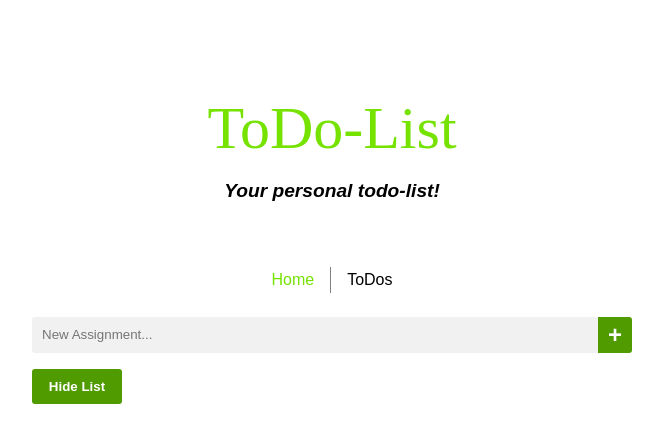
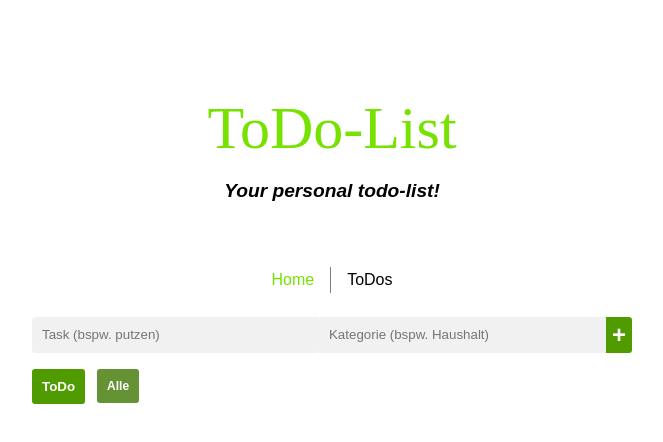
Before and after one commit to Kartoffi/todo-list, a Vue app: page /todos in a window 1280 px wide. Shown: the top 442 px of the page, without its empty margins (308-971 px from the left). Built offline with nearby package versions, Linux system fonts and the light colour scheme.

Commit message:
Add tags

```diff
--- a/src/views/ToDosView.vue
+++ b/src/views/ToDosView.vue
@@ -1,17 +1,56 @@
 <script setup>
   import { ref } from 'vue';
   import { useFlash } from '../composables/useFlash';
+  let { flash } = useFlash();
   // import { useStorage } from '../composables/useStorage.js';
 
   // let food = useStorage('food');
   // let age = useStorage('age');
   // let comment = ref('test value');
   const assignment = ref('');
-  const show = ref(true);
+  const assignmentTag = ref('');
   const list = ref([]);
+  const tags = ref(["Alle"]);
+  const completed = ref(false);
+  const selectedTag = ref("Alle");
   function add() {
+    for (let i = 0; i < list.value.length; i++) {
+      if (list.value[i].name == assignment.value) {
+        flash("Task nicht hinzugefügt", "Du hast bereits einen Task mit identischen Namen!", "warning");
+        return;
+      }
+    }
     if (assignment.value != '') {
-      list.value.push(assignment.value);
+      list.value.push({
+        name: assignment.value,
+        completed: false,
+        id: list.value.length+1,
+        tag: assignmentTag.value,
+      });
+      for (let i = 0; i < tags.value.length; i++) {
+        if (tags.value[i] == assignmentTag.value) {
+          assignment.value = '';
+          assignmentTag.value = '';
+          return;
+        }
+      }
+      tags.value.push(assignmentTag.value);
+      assignment.value = '';
+      assignmentTag.value = '';
+    }
+  }
+  function remove(task) {
+    for (let i = 0; i < list.value.length; i++) {
+      if (list.value[i].name == task.name) {
+        list.value.splice(i, 1);
+      }
+    }
+  }
+  function changeState(task) {
+    for (let i = 0; i < list.value.length; i++) {
+      if (list.value[i].name == task.name) {
+        list.value[i].completed = true;
+      }
     }
   }
 </script>
@@ -22,21 +61,31 @@
     <!-- <p>What is your favorite food? <input type="text" v-model="food"></p>
     <p>How old are you? <input type="text" v-model="age"></p> -->
     <!-- <form @submit.prevent="add"> -->
-    <div>
-      <input type="text" v-model="assignment" placeholder="New Assignment..." class="input-task">
-      <button @click="add" class="add-task"> +</button>
+    <form @submit.prevent="add">
+      <input type="text" v-model="assignment" placeholder="Task (bspw. putzen)" class="input-task">
+      <input type="text" v-model="assignmentTag" placeholder="Kategorie (bspw. Haushalt)" class="input-task">
+      <button class="add-task"> +</button>
+    </form>
+    <div class="buttons-tab">
+      <button @click="completed = !completed" v-if="completed == false" class="standard-button">ToDo</button>
+      <button @click="completed = !completed" v-else class="standard-button">Completed</button>
+      <template v-for="tag of tags">
+        <button class="tag-button" @click="selectedTag = tag"> {{ tag }}</button>
+      </template>
     </div>
-    <button @click="show = !show" v-if="show" class="show-list">Hide List</button>
-    <button @click="show = !show" v-else class="show-list">Show List</button>
     <!-- </form> -->
-
-    <ul v-if="show && list.length">
-      <li v-for="item of list">
-        <label>
-          {{ item }}
-        </label>
-        <input type="checkbox" class="check-box">
-      </li>
+    <ul v-if="list.length">
+      <template v-for="item of list">
+        <li v-if="item.completed == completed && (item.tag == selectedTag || selectedTag == 'Alle')">
+          <label :class="completed ? 'completed-task' : ''">
+            {{ item.name }}
+          </label>
+          <div class="group">
+            <input type="checkbox" class="check-box" @click="changeState(item)" v-if="!completed">
+            <button @click="remove(item)" class="remove-task"> x </button>
+          </div>
+        </li>
+      </template>
     </ul>
     <p v-else-if="list.length"></p>
     <p v-else></p>
@@ -69,30 +118,85 @@
     background-color: #64c200;
   }
 
- div {
+  .remove-task {
+    border: none;
+    width: 30px;
+    font-size: 15px;
+    font-weight: bold;
+    color: rgb(225, 58, 58);
+    background: none;
+    opacity: 0;
+    padding: 0;
+  }
+
+  li:hover {
+    border-color: aliceblue;
+  }
+
+  li:hover .remove-task{
+    opacity: 1;
+  }
+
+ form {
     display: flex;
     width: 100%;
  }
 
- .show-list {
+ .group {
+  display: flex;
+  width: unset;
+ }
+
+ .completed-task {
+  text-decoration: line-through;
+ }
+
+ .buttons-tab {
+  margin: 1rem 0rem;
+  width: 100%;
+  display: flex;
+  justify-content: start;
+  align-items: center;
+  flex-wrap: wrap;
+  gap: 0.75rem;
+ }
+
+ .standard-button {
     background-color: #509b00;
     color: white;
     font-weight: bold;
     border:none;
     padding: 10px;
     border-radius: 3px;
-    margin: 1rem 0;
     cursor: pointer;
-    width: 90px;
  }
 
- .show-list:hover {
+ .tag-button {
+    background-color: #659235;
+    color: white;
+    font-size: 12px;
+    font-weight: bold;
+    border:none;
+    padding: 10px;
+    border-radius: 3px;
+    cursor: pointer;
+ }
+
+ .tag-button:hover {
+  background-color: #78a746;
+ }
+
+ .standard-button:hover {
     background-color: #64c200;
  }
 
   ul {
     padding-left: 0;
     margin: 0;
+    /* display: flex;
+    flex-direction: column;
+    align-items: center;
+    justify-content: space-between; */
   }
 
   li {
@@ -114,7 +218,10 @@
   }
 
   label {
-    max-width: fit-content;
+    /* width: 100%; */
+    /* word-break:normal; */
+    display: inline-block;
+    word-break: break-word;
   }
 
   .check-box {
```
